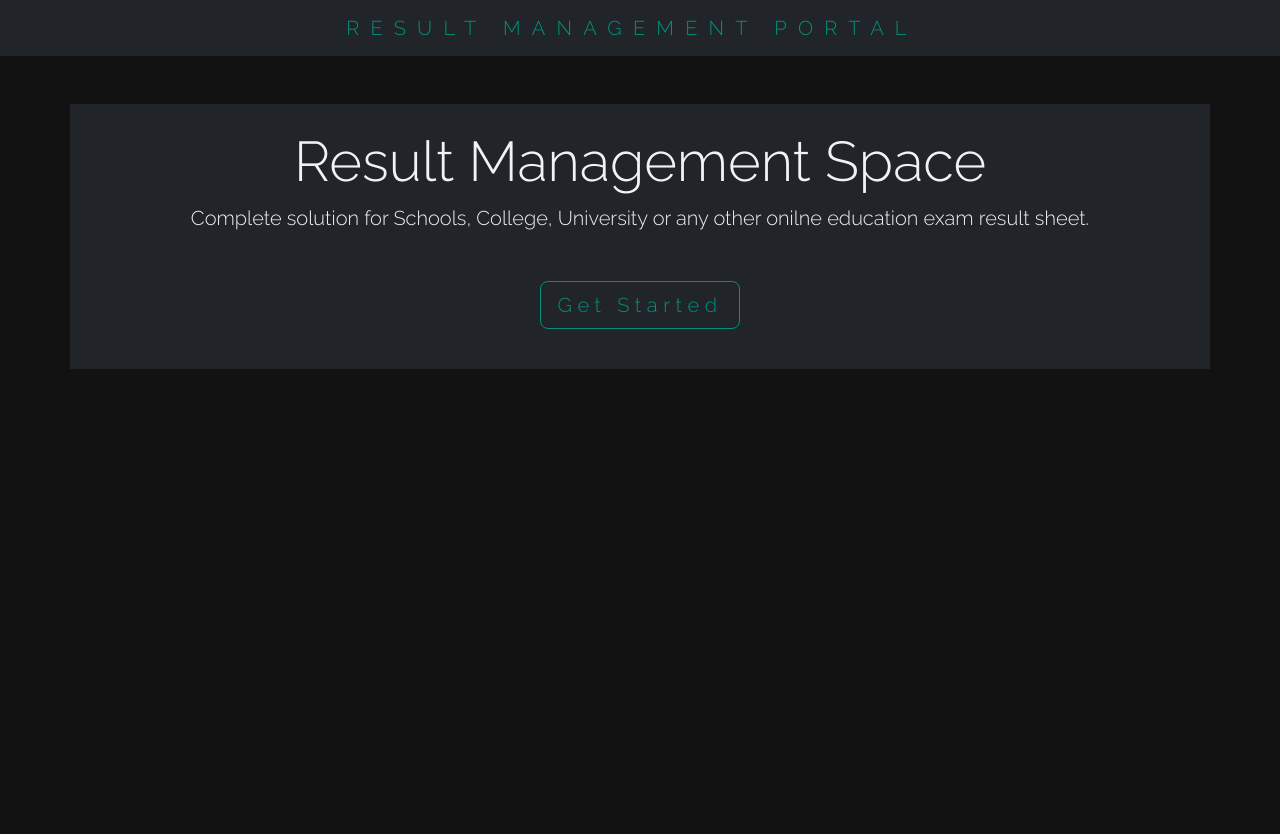
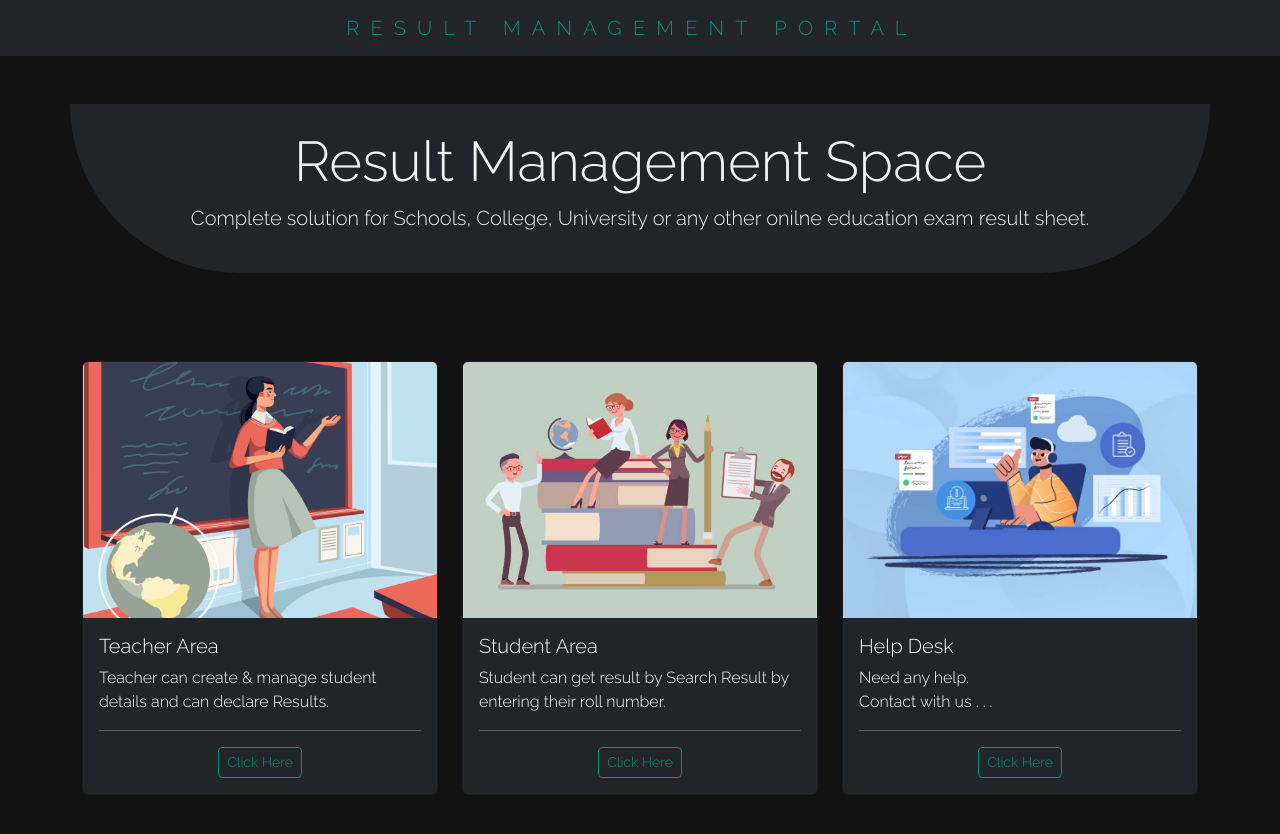
Before and after one commit to ritwikrikc/result_management_portal, an Angular app in the folder FrontEnd/result_management/: page / in a window 1280 px wide. Shown: the top 834 px of the page. Before the commit the page ends 800 px from the top, so only its background shows below. Built offline with nearby package versions, Linux system fonts and the light colour scheme.

Commit message:
update home component

```diff
--- a/FrontEnd/result_management/src/app/home/home.component.css
+++ b/FrontEnd/result_management/src/app/home/home.component.css
@@ -1,9 +1,10 @@
 .site-btn{
     letter-spacing: 0.35rem;
-    color: #00917c;
+    color:  #00917c;
     border-color: #00917c;
     background-color: transparent;
 }
+
 .site-btn:hover {
     background-color: #00917c;
     color: #f1f2f3;
@@ -14,3 +15,55 @@
     border-bottom-right-radius: 15.7rem!important;
     border-bottom-left-radius: 15.7rem!important;
 }
+
+/* section..... */
+.card {
+    width: 45%;
+    margin: 4rem;
+    color:#03b89d ;
+}
+
+/* .flex-container {
+    display: flex;
+    justify-content: center;
+} */
+
+
+/* Site Button Background Color */
+
+.card_btn{
+    color:  #00917c;
+    border-color: #00917c;
+    background-color: transparent;
+}
+
+.card_btn:hover {
+    background-color: #00917c;
+    color: #f1f2f3;
+    transition: all ease-in 0.3s;
+}
+
+/* Ends Here */
+
+/* Grid Card */
+.grid_card {
+    margin-left: 0px;
+    margin-right: 0px;
+    width: 100%;
+}
+/* Ends Here */
+
+/* Card Image Size */
+.img_size {
+    height: 16rem;
+    object-fit: cover;
+}
+/* Ends Here */
+
+/* Small Size Screen Card Margin bottom */
+@media screen and (min-width: 480px) {
+    .site_card {
+        margin-bottom: 0px;
+    }
+}
+/* Ends Here */
--- a/FrontEnd/result_management/src/app/home/home.component.html
+++ b/FrontEnd/result_management/src/app/home/home.component.html
@@ -1,8 +1,56 @@
-<div class="jumbotron container text-center mt-5 pt-4 pb-4 bg-dark">
+<div class="jumbotron container text-center border-bottom-jumbo mt-5 pt-4 pb-4 bg-dark">
     <h1 class="display-4">Result Management Space</h1>
-    <p class="lead">Complete solution for Schools, College, University or any other onilne education exam result sheet.</p>
+    <p class="lead">Complete solution for Schools, College, University or any other onilne education exam result sheet.
+    </p>
     <p></p>
-    <p class="lead mt-5">
-        <a class="btn btn-primary site-btn btn-lg" href="#" role="button">Get Started</a>
-    </p>
+    <!-- <p class="lead mt-5">
+        <a class="btn btn-primary site-btn btn-lg" routerLink="/teacher/login" role="button">Get Started</a>
+    </p> -->
 </div>
+
+<!-- directlogin -->
+<section class="container auth mt-4 flex-container">
+    <div class="row row-cols-1 row-cols-md-3">
+        <div class="col-md-4 mb-2 site_card">
+            <div class="card text-white bg-dark grid_card">
+                <img src="../../assets/images/SchoolTeacherIllustration.jpg" class="card-img-top img_size"
+                    alt="Teacher Icon">
+                <div class="card-body">
+                    <h5 class="card-title">Teacher Area</h5>
+                    <p class="card-text">Teacher can create & manage student details and can declare Results. </p>
+                    <hr>
+                    <div class="text-center">
+                        <a class="btn btn-outline-info btn-sm card_btn" routerLink="/teacher/login" role="button">Click Here</a>
+                    </div>
+                </div>
+            </div>
+        </div>
+        <div class="col-md-4 mb-2 site_card">
+            <div class="card text-white bg-dark grid_card">
+                <img src="../../assets/images/students.jpg" class="card-img-top img_size" alt="...">
+                <div class="card-body">
+                    <h5 class="card-title">Student Area</h5>
+                    <p class="card-text">Student can get result by Search Result by entering their roll number.</p>
+                    <hr>
+                    <div class="text-center">
+                        <a class="btn btn-outline-info btn-sm card_btn" routerLink="/" role="button">Click Here</a>
+                    </div>
+                </div>
+            </div>
+        </div>
+        <div class="col-md-4 mb-2 site_card">
+            <div class="card text-white bg-dark grid_card">
+                <img src="../../assets/images/helpdesk.jpg" class="card-img-top img_size" alt="...">
+                <div class="card-body">
+                    <h5 class="card-title">Help Desk</h5>
+                    <p class="card-text">Need any help.<br>Contact with us . . .</p>
+                    <hr>
+                    <div class="text-center">
+                        <a class="btn btn-outline-info btn-sm card_btn" routerLink="/" role="button">Click Here</a>
+                    </div>
+                </div>
+            </div>
+        </div>
+    </div>
+
+</section>
```
